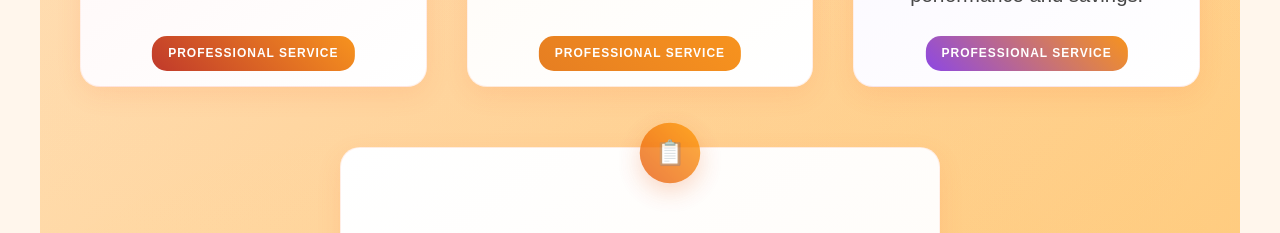
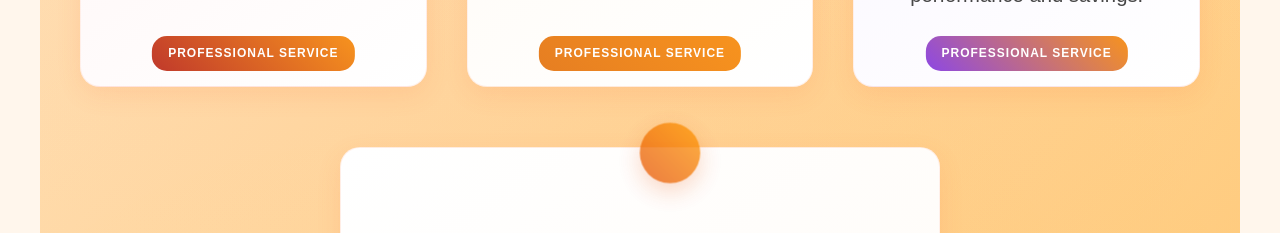
Before and after one commit to syedsolarenergy/syedsolarenergy, a React (Create React App) app: page /services in a window 1280 px wide. Shown: the part 2440-2673 px from the top of the page. Built offline with nearby package versions, Linux system fonts and the light colour scheme.

Commit message:
Changes services.js

```diff
--- a/src/pages/Services.js
+++ b/src/pages/Services.js
@@ -678,7 +678,7 @@ export default function Services() {
     animation: 'pulse 3s ease-in-out infinite',
     zIndex: 1                      // ensure it sits above the card
   }}>
-    📋
+
   </div>
 
             <h3 style={{
```
